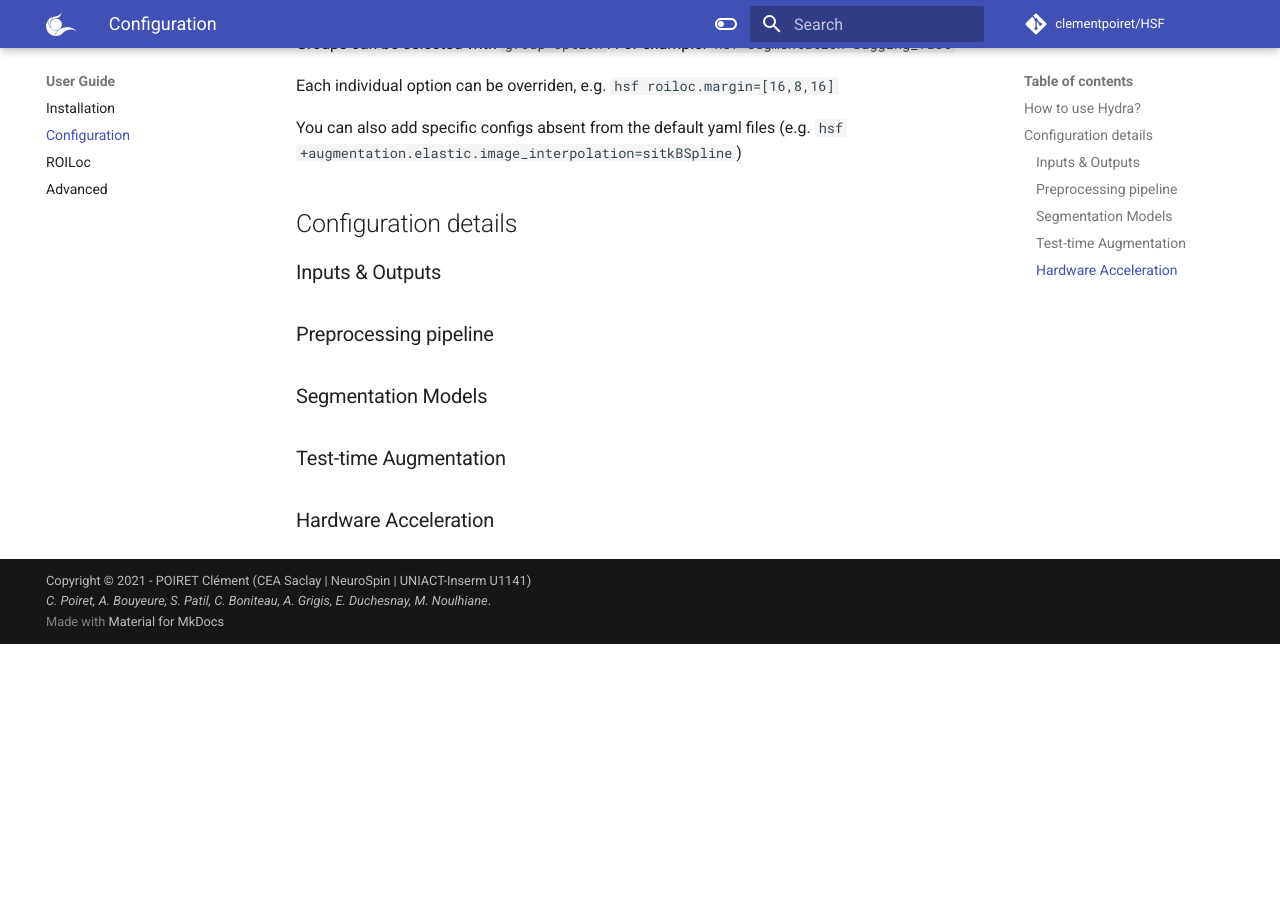
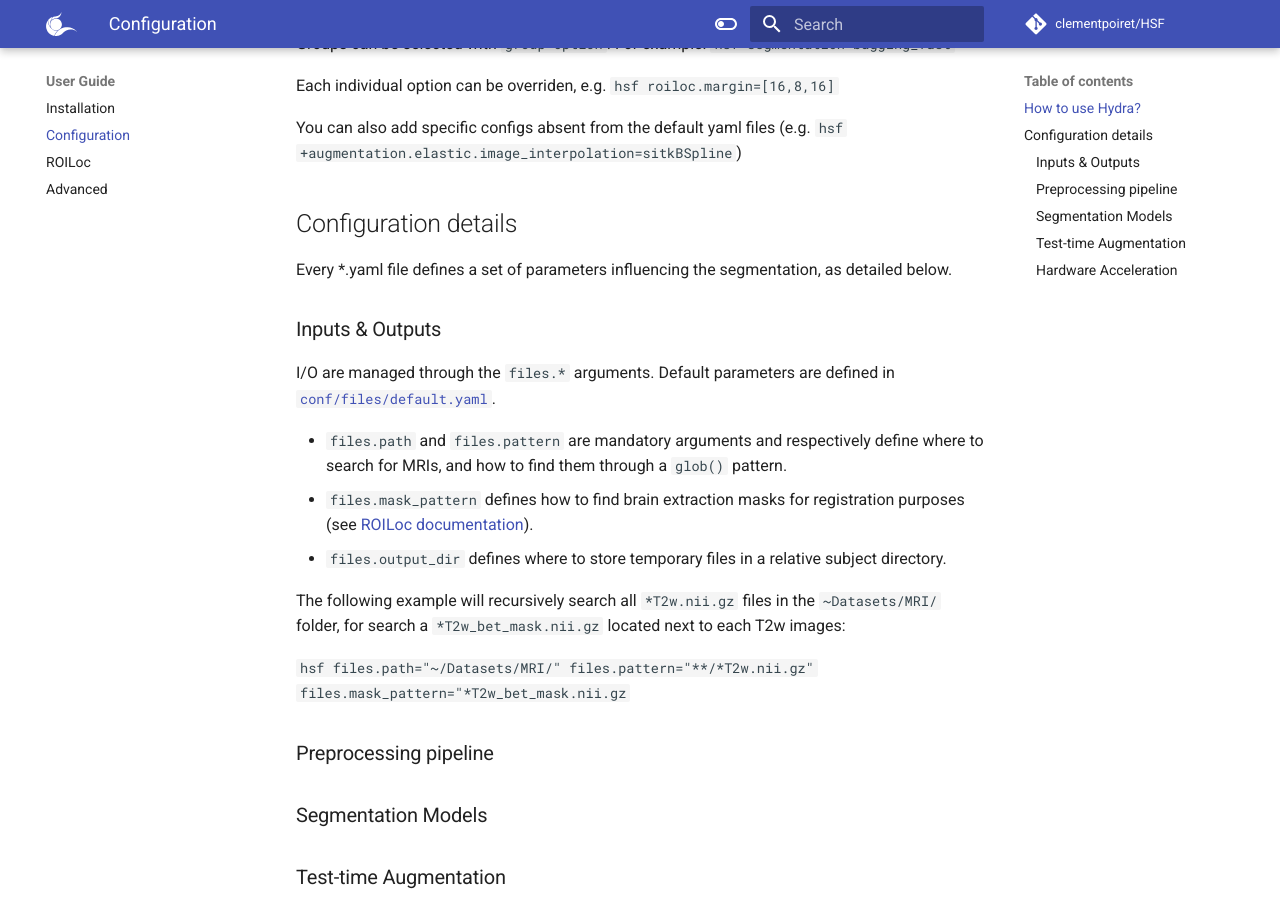
Before and after one commit to clementpoiret/HSF, an MkDocs documentation site: the page built from docs/user-guide/configuration.md, in a window 1280 px wide and 900 px high, scrolled down 935 px. Built offline with MkDocs 1.6.1 and Material for MkDocs 9.7.7, drawn with Linux system fonts in a browser that asks for light colours; comment, search, counter and statistics services are not loaded; the version menu is left out; before the commit the page ends 1579 px from its top, so only the background shows below that.

Commit message:
[DOCS] Updated I/O Configuration

```diff
--- a/docs/user-guide/configuration.md
+++ b/docs/user-guide/configuration.md
@@ -3,6 +3,7 @@
 HSF uses [`Hydra`](https://hydra.cc) to manage its configuration.
 
 > Hydra is an open-source Python framework that simplifies the development of research and other complex applications. The key feature is the ability to dynamically create a hierarchical configuration by composition and override it through config files and the command line. The name Hydra comes from its ability to run multiple similar jobs - much like a Hydra with multiple heads.
+
 
 ## How to use Hydra?
 
@@ -38,9 +39,24 @@ Each individual option can be overriden, e.g. `hsf roiloc.margin=[16,8,16]`
 
 You can also add specific configs absent from the default yaml files (e.g. `hsf +augmentation.elastic.image_interpolation=sitkBSpline`)
 
+
 ## Configuration details
 
+Every *.yaml file defines a set of parameters influencing the segmentation, as detailed below.
+
+
 ### Inputs & Outputs
+
+I/O are managed through the `files.*` arguments. Default parameters are defined in [`conf/files/default.yaml`](https://github.com/clementpoiret/HSF/blob/master/hsf/conf/files/default.yaml).
+
+- `files.path` and `files.pattern` are mandatory arguments and respectively define where to search for MRIs, and how to find them through a `glob()` pattern.
+- `files.mask_pattern` defines how to find brain extraction masks for registration purposes (see [ROILoc documentation](user-guide/roiloc.md)).
+- `files.output_dir` defines where to store temporary files in a relative subject directory.
+
+The following example will recursively search all `*T2w.nii.gz` files in the `~Datasets/MRI/` folder, for search a `*T2w_bet_mask.nii.gz` located next to each T2w images:
+
+`hsf files.path="~/Datasets/MRI/" files.pattern="**/*T2w.nii.gz" files.mask_pattern="*T2w_bet_mask.nii.gz`
+
 
 ### Preprocessing pipeline
 
```
